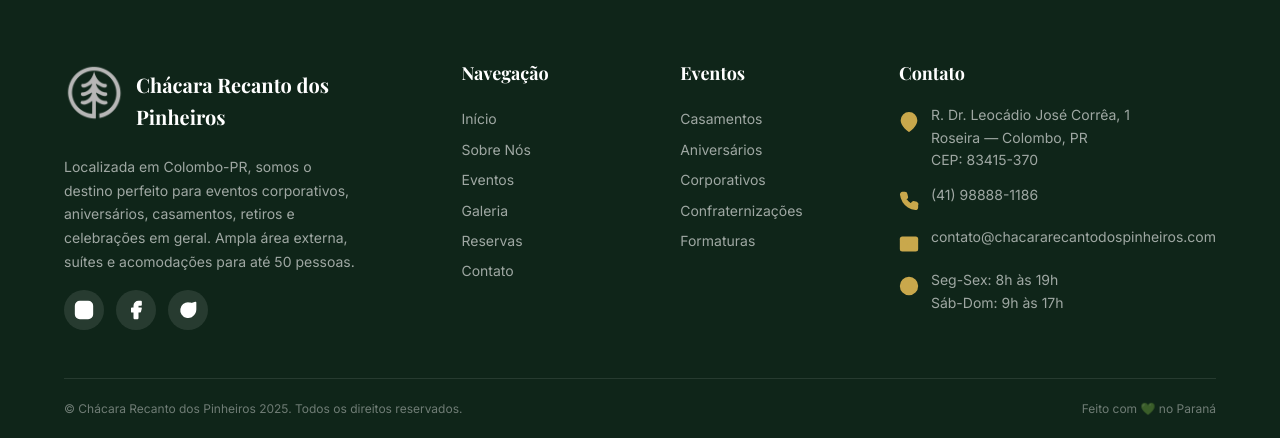
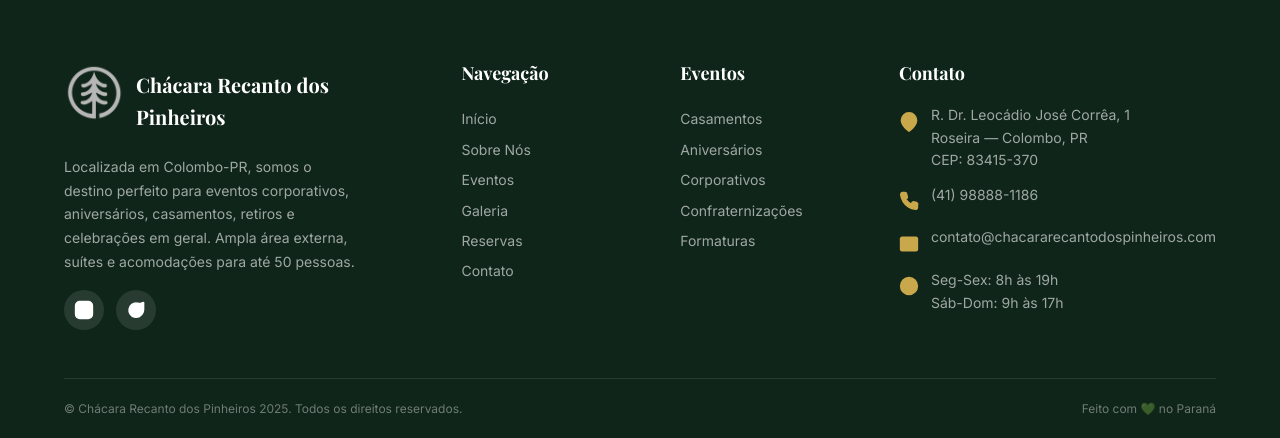
Before and after one commit to lucas-hsi/siterecantodospinheiros, a FastAPI app: page /contato in a window 1280 px wide. Shown: the part 1287-1725 px from the top of the page. Run offline with FastAPI, Linux system fonts and the light colour scheme; some libraries are stand-ins or nearby versions; some web fonts are replaced.

Commit message:
✨ Ajuste Rodapé: Atualizar link Instagram e remover Facebook (+ manter logo PNG oficial em alta resolução)

```diff
--- a/app/templates/base.html
+++ b/app/templates/base.html
@@ -71,11 +71,8 @@
                         Localizada em Colombo-PR, somos o destino perfeito para eventos corporativos, aniversários, casamentos, retiros e celebrações em geral. Ampla área externa, suítes e acomodações para até 50 pessoas.
                     </p>
                     <div class="footer__social">
-                        <a href="https://www.instagram.com/_recantodospinheiros" class="footer__social-link" title="Instagram" aria-label="Instagram" target="_blank">
+                        <a href="https://www.instagram.com/_recantodospinheiros/" class="footer__social-link" title="Instagram" aria-label="Instagram" target="_blank">
                             <svg class="icon" viewBox="0 0 24 24" fill="none" stroke="currentColor" stroke-width="2" stroke-linecap="round" stroke-linejoin="round"><rect x="2" y="2" width="20" height="20" rx="5" ry="5"></rect><path d="M16 11.37A4 4 0 1 1 12.63 8 4 4 0 0 1 16 11.37z"></path><line x1="17.5" y1="6.5" x2="17.51" y2="6.5"></line></svg>
-                        </a>
-                        <a href="https://www.facebook.com/recantodospinheirroscolombopr" class="footer__social-link" title="Facebook" aria-label="Facebook" target="_blank">
-                            <svg class="icon" viewBox="0 0 24 24" fill="none" stroke="currentColor" stroke-width="2" stroke-linecap="round" stroke-linejoin="round"><path d="M18 2h-3a5 5 0 0 0-5 5v3H7v4h3v8h4v-8h3l1-4h-4V7a1 1 0 0 1 1-1h3z"></path></svg>
                         </a>
                         <a href="https://wa.me/{{ whatsapp_number }}" class="footer__social-link" title="WhatsApp" aria-label="WhatsApp" target="_blank">
                             <svg class="icon" viewBox="0 0 24 24" fill="none" stroke="currentColor" stroke-width="2" stroke-linecap="round" stroke-linejoin="round"><path d="M21 11.5a8.38 8.38 0 0 1-.9 3.8 8.5 8.5 0 1 1-7.6-11.7 8.38 8.38 0 0 1 3.8.9L21 3z"></path></svg>
```
